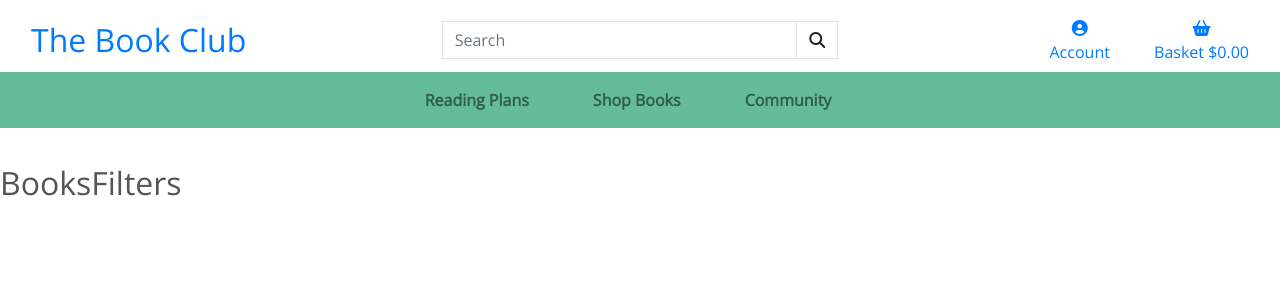
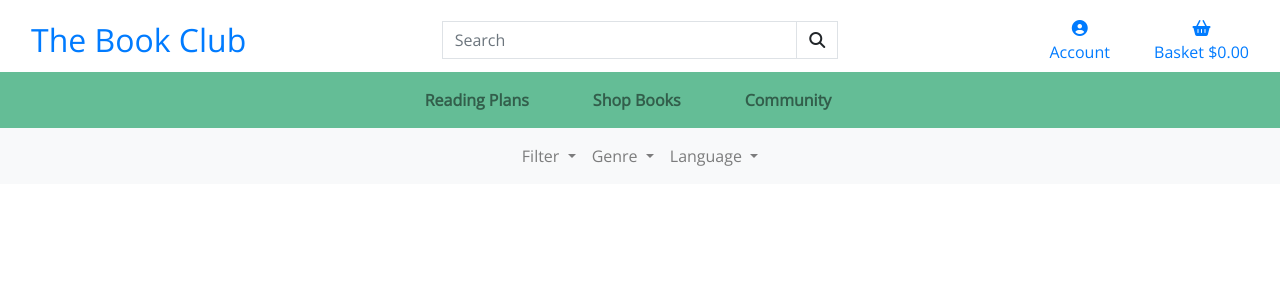
Before and after one commit to albenakr/the-book-club, a Django app: page /products/ in a window 1280 px wide. Shown: the top 300 px of the page. Run offline with Django 3.2, Linux system fonts and the light colour scheme; data that the repository does not hold is empty; parts of the project's set-up code (start-up, migrations or seed data) failed here and were passed over; some libraries are stand-ins or nearby versions.

Commit message:
Added filters menu in the books.html template

```diff
--- a/products/templates/products/books.html
+++ b/products/templates/products/books.html
@@ -1,13 +1,69 @@
 {% extends "base.html" %} {% load static %} {% block content %}
+
+<nav class="navbar navbar-expand-lg navbar-light bg-light header-container fixed-top">
+  <button class="navbar-toggler" type="button" data-toggle="collapse" data-target="#filterSupportedContent" aria-controls="filterSupportedContent" aria-expanded="false" aria-label="Toggle navigation">
+    <div class="row">
+    <div class="col"><h5>Filters</h5></div>
+    <div class="col"><span class="navbar-toggler-icon"></span></div>
+    </div>
+
+  </button>
+
+  <div class="collapse navbar-collapse justify-content-center" id="filterSupportedContent">
+    <ul class="navbar-nav justify-content-center">
+        <li class="nav-item dropdown">
+        <a class="nav-link dropdown-toggle" href="#" id="navbarDropdown" role="button" data-toggle="dropdown" aria-haspopup="true" aria-expanded="false">
+          Filter
+        </a>
+        <div class="dropdown-menu" aria-labelledby="navbarDropdown">
+          <a class="dropdown-item" href="#">By Rating</a>
+                    <div class="dropdown-divider"></div>
+          <a class="dropdown-item" href="#">By Price (high to low)</a>
+                    <div class="dropdown-divider"></div>
+          <a class="dropdown-item" href="#">By Price (low to high)</a>
+                    <div class="dropdown-divider"></div>
+          <a class="dropdown-item" href="#">Author's Name (A-Z)</a>
+                    <div class="dropdown-divider"></div>
+          <a class="dropdown-item" href="#">Author's Name (Z-A)</a>
+                    <div class="dropdown-divider"></div>
+          <a class="dropdown-item" href="#">Book's Name (A-Z)</a>
+                    <div class="dropdown-divider"></div>
+          <a class="dropdown-item" href="#">Book's Name (Z-A)</a>
+        </div>
+      </li>
+
+      <li class="nav-item dropdown">
+        <a class="nav-link dropdown-toggle" href="#" id="navbarDropdown" role="button" data-toggle="dropdown" aria-haspopup="true" aria-expanded="false">
+          Genre
+        </a>
+        <div class="dropdown-menu" aria-labelledby="navbarDropdown">
+          <a class="dropdown-item" href="#">Non-Fiction</a>
+                    <div class="dropdown-divider"></div>
+          <a class="dropdown-item" href="#">Fantasy</a>
+                    <div class="dropdown-divider"></div>
+          <a class="dropdown-item" href="#">Crime</a>
+                    <div class="dropdown-divider"></div>
+          <a class="dropdown-item" href="#">Novel</a>
+                    <div class="dropdown-divider"></div>
+          <a class="dropdown-item" href="#">Classics</a>
+
+        </div>
+      </li>
+
+      <li class="nav-item dropdown">
+        <a class="nav-link dropdown-toggle" href="#" id="navbarDropdown" role="button" data-toggle="dropdown" aria-haspopup="true" aria-expanded="false">
+          Language
+        </a>
+        <div class="dropdown-menu" aria-labelledby="navbarDropdown">
+          <a class="dropdown-item" href="#">English</a>
+            <div class="dropdown-divider"></div>
+          <a class="dropdown-item" href="#">French</a>
+        </div>
+      </li>
+  </div>
+</nav>
+
 <div class="container-fluid books-container">
-  <div class="row">
-    <div class="col-xs-6">
-      <h2>Books</h2>
-    </div>
-    <div class="col-xs-6">
-      <h2>Filters</h2>
-    </div>
-  </div>
   <div class="row">
     {% for book in books %}
     <div class="col">
```
